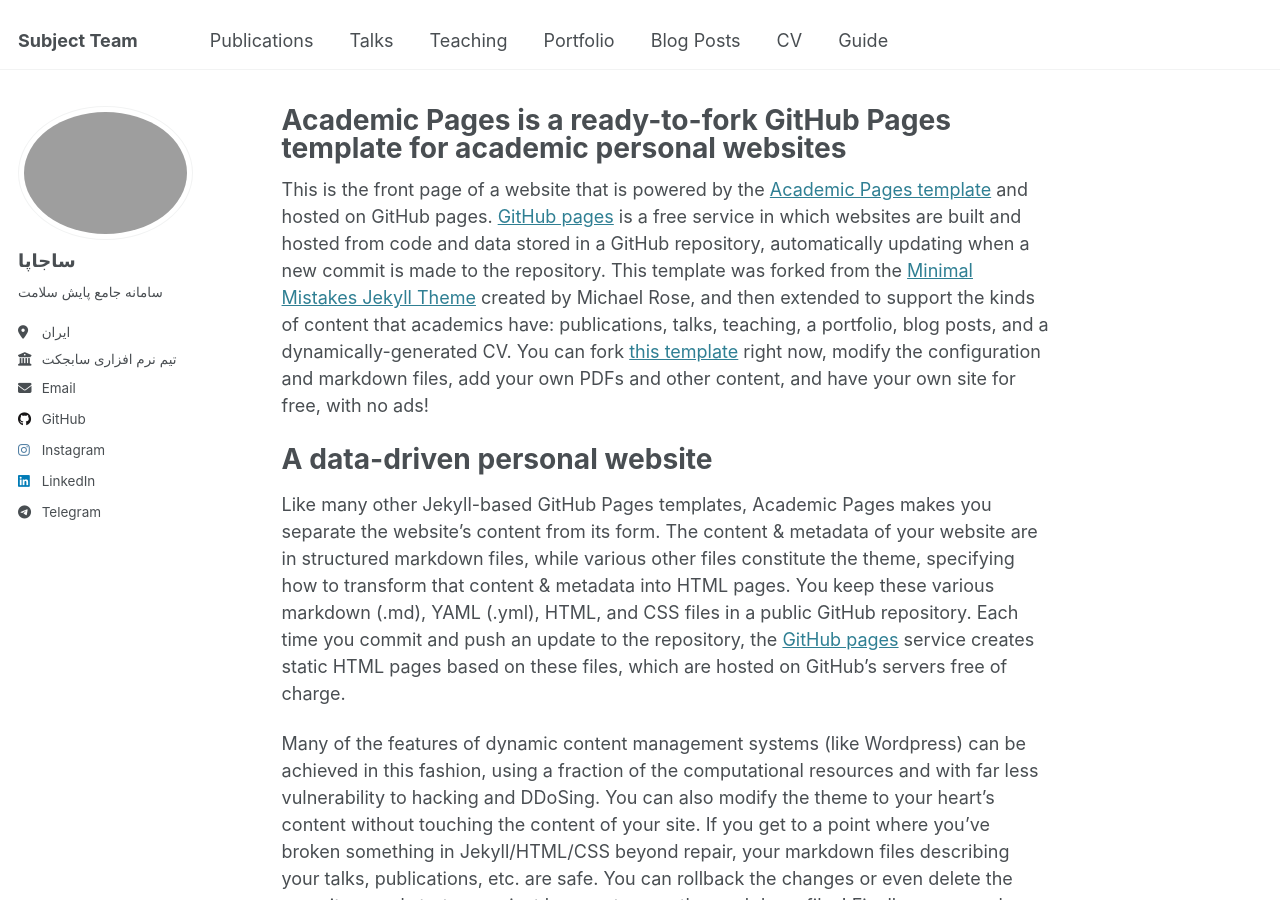
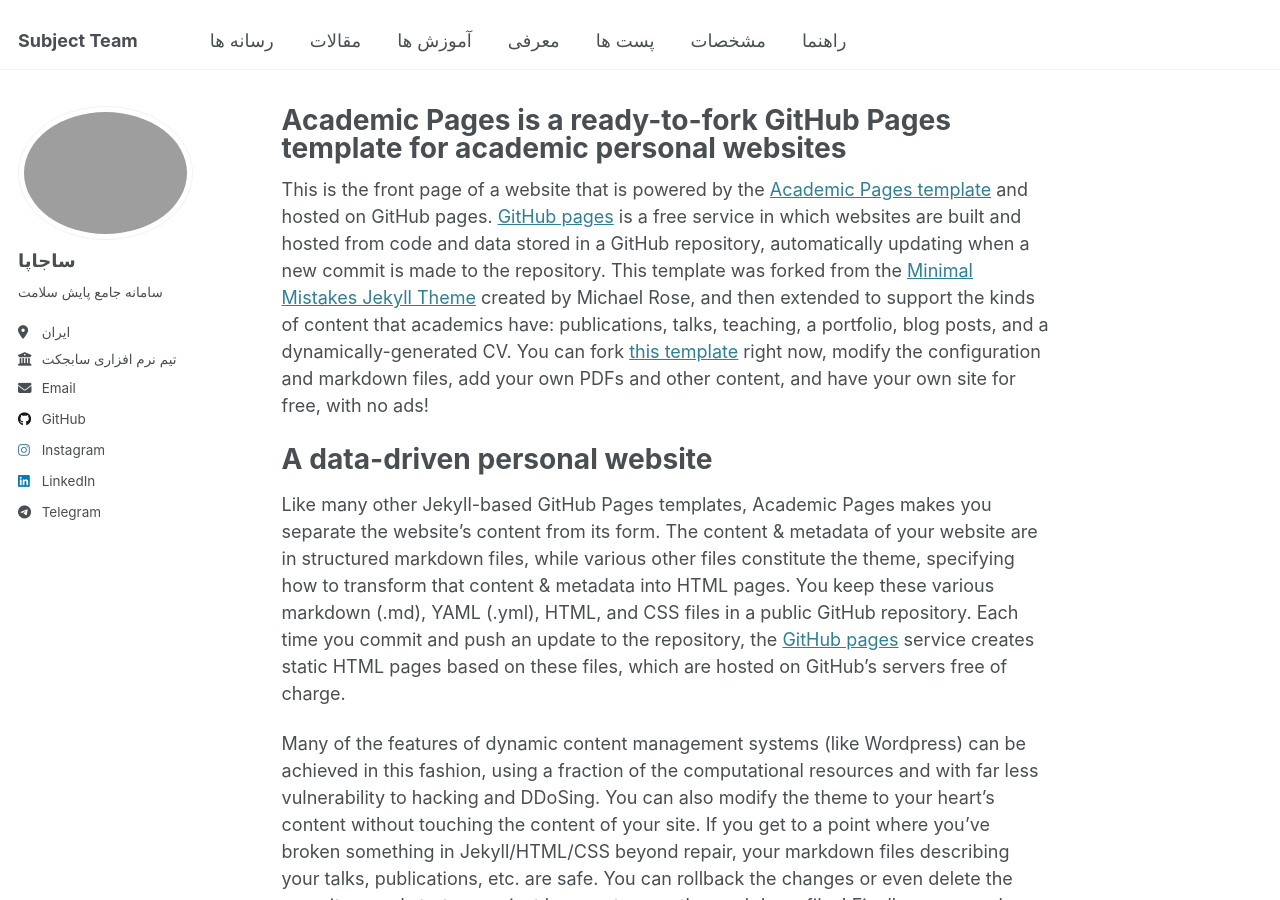
Before and after one commit to Subject-Team/SajapaApp, a Jekyll site: the page built from _pages/about.md, in a window 1280 px wide and 900 px high. Built offline with Jekyll 4.4.1, drawn with Linux system fonts in a browser that asks for light colours.

Commit message:
Update navigation.yml

```diff
--- a/_data/navigation.yml
+++ b/_data/navigation.yml
@@ -5,23 +5,23 @@
 # prevent it from being included in the site.
 
 main:
-  - title: "Publications"
+  - title: "رسانه ها"
     url: /publications/
 
-  - title: "Talks"
+  - title: "مقالات"
     url: /talks/
 
-  - title: "Teaching"
+  - title: "آموزش ها"
     url: /teaching/
 
-  - title: "Portfolio"
+  - title: "معرفی"
     url: /portfolio/
 
-  - title: "Blog Posts"
+  - title: "پست ها"
     url: /year-archive/
 
-  - title: "CV"
+  - title: "مشخصات"
     url: /cv/
 
-  - title: "Guide"
+  - title: "راهنما"
     url: /markdown/
```
